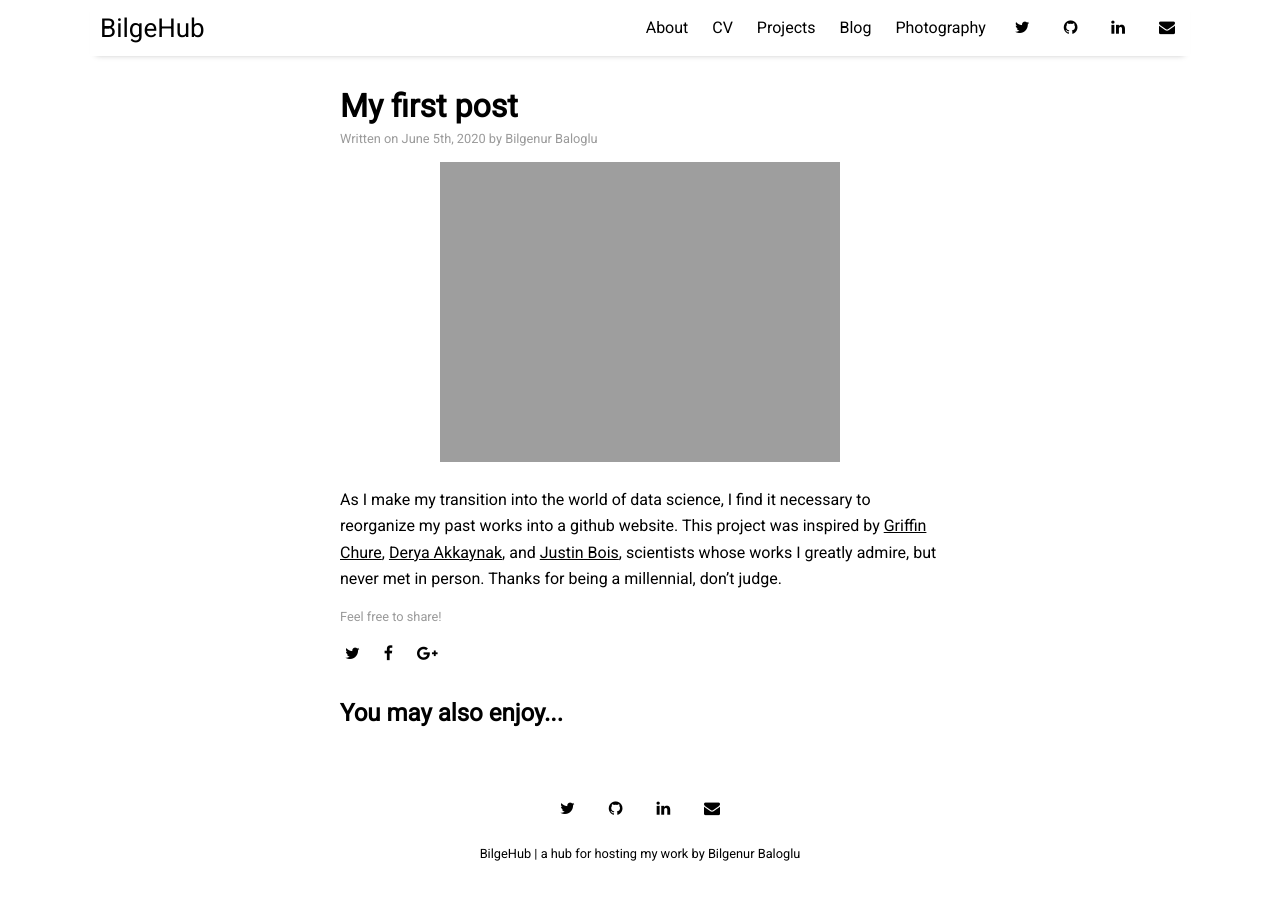
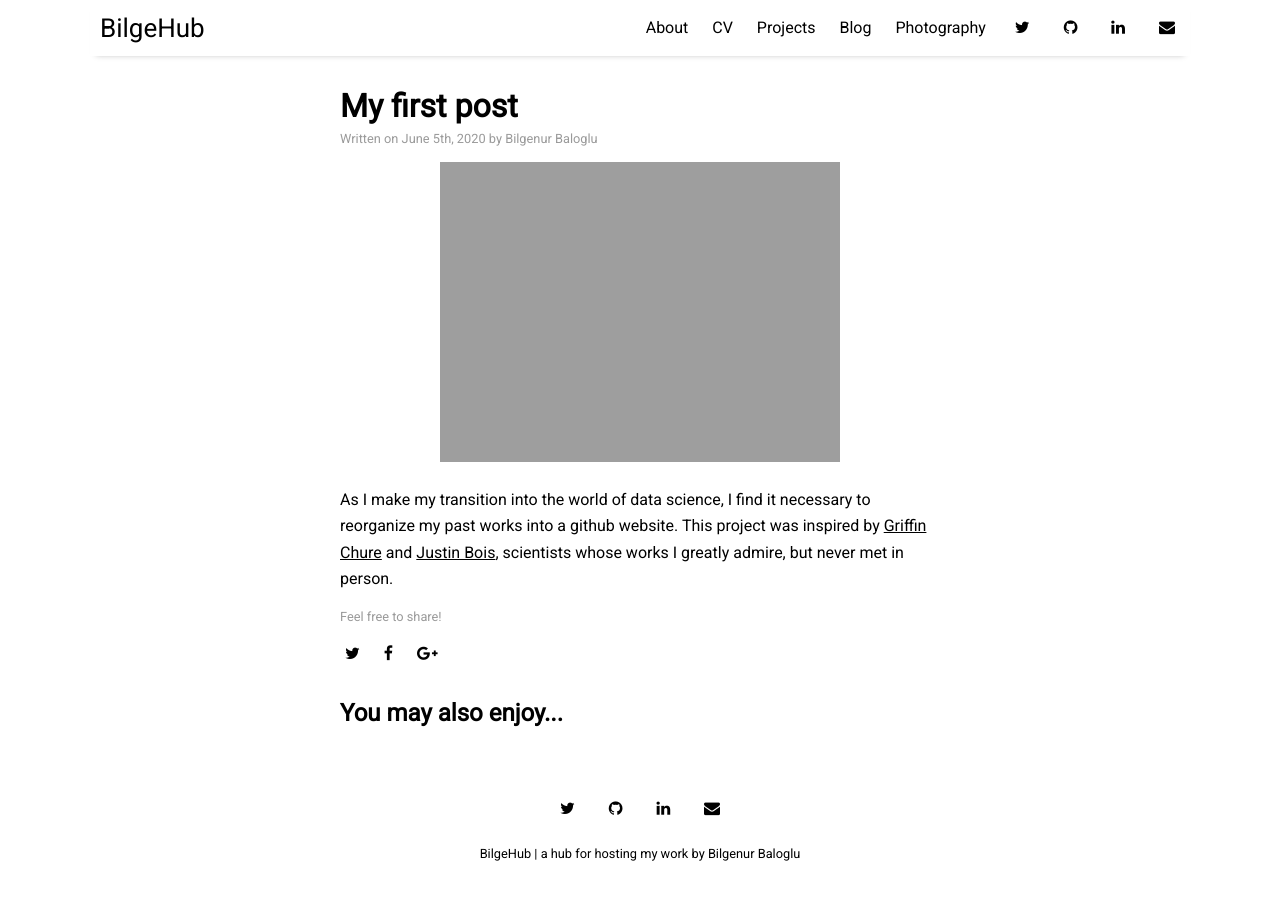
Before and after one commit to BBaloglu/bbaloglu.github.io, a Jekyll site: the page built from _posts/2020-06-05-first_post.md, in a window 1280 px wide. Built offline with Jekyll 4.4.1, drawn with Linux system fonts in a browser that asks for light colours; nearby versions of some CDN libraries.

Commit message:
Update 2020-06-05-first_post.md

```diff
--- a/_posts/2020-06-05-first_post.md
+++ b/_posts/2020-06-05-first_post.md
@@ -7,4 +7,4 @@ tags: [ocean sampling, data science, pytorch]
 image: ocean.jpg
 ---
 
-As I make my transition into the world of data science, I find it necessary to reorganize my past works into a github website. This project was inspired by [Griffin Chure](https://gchure.github.io), [Derya Akkaynak](https://www.deryaakkaynak.com/), and [Justin Bois](http://bois.caltech.edu/), scientists whose works I greatly admire, but never met in person. Thanks for being a millennial, don't judge.
+As I make my transition into the world of data science, I find it necessary to reorganize my past works into a github website. This project was inspired by [Griffin Chure](https://gchure.github.io) and [Justin Bois](http://bois.caltech.edu/), scientists whose works I greatly admire, but never met in person.
```
